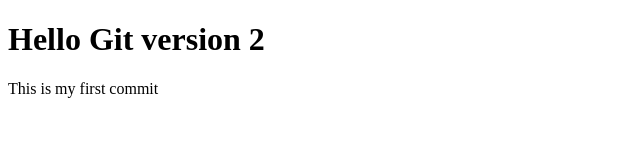
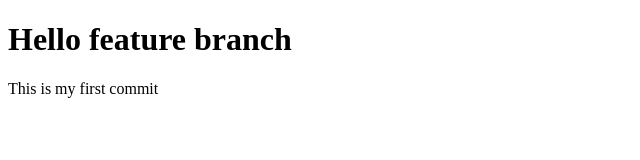
Before and after one commit to sumit0788/focus, a plain HTML site: page index.html in a window 1280 px wide. Shown: the whole page, without its empty margins (0-640 px from the left). Drawn offline with Linux system fonts and the light colour scheme.

Commit message:
feature branch update

```diff
--- a/index.html
+++ b/index.html
@@ -6,7 +6,7 @@
 
 <body>
 
-<h1>Hello Git version 2</h1>
+<h1>Hello feature branch</h1>
 <p>This is my first commit</p>
 
 </body>
```
